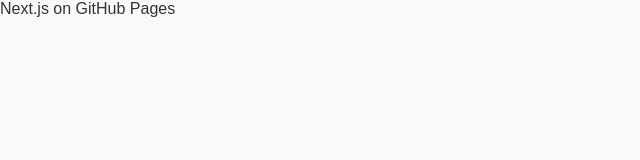
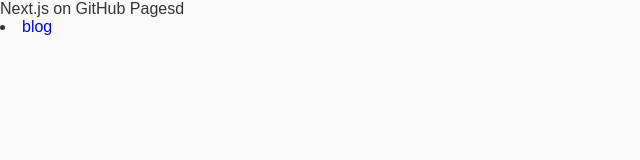
Before and after one commit to LazyDart/lazydart.github.io, a Next.js app: page / in a window 1280 px wide. Shown: the top 160 px of the page, without its empty margins (0-640 px from the left). Built offline with nearby package versions, Linux system fonts and the light colour scheme.

Commit message:
added link to blog

```diff
--- a/app/page.tsx
+++ b/app/page.tsx
@@ -1,7 +1,15 @@
+import Link from "next/link"
+
 export default function Home() {
   return (
     <main>
-      <div>Next.js on GitHub Pages</div>
+      <div>Next.js on GitHub Pagesd</div>
+      <li key={"blog"}>
+            {/* Link navigates to /blog/[slug] */}
+            <Link href={`/blog/`}>
+              blog
+            </Link>
+        </li>
     </main>
   );
 }
```
